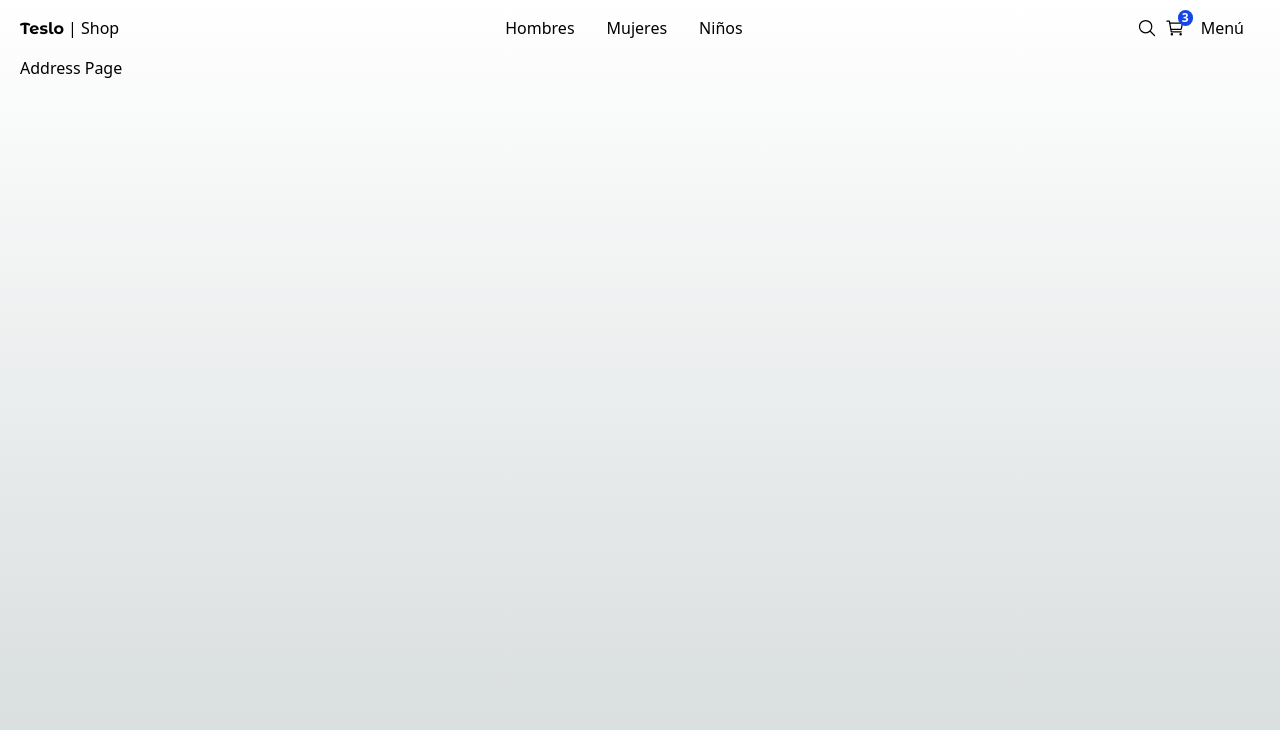
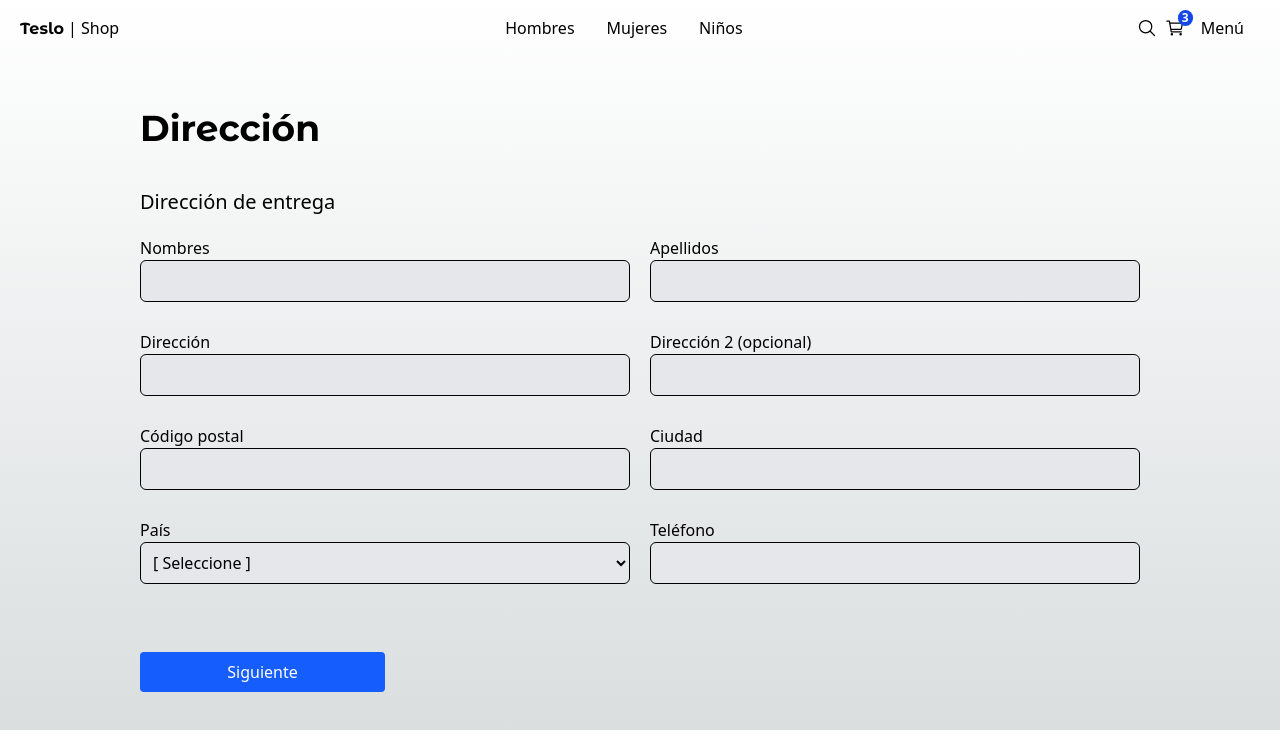
Before and after one commit to b4dow/tesloShop, a Next.js app: page /checkout/address in a window 1280 px wide. Shown: the top 730 px of the page. Built offline with nearby package versions, Linux system fonts and the light colour scheme.

Commit message:
add component address

```diff
--- a/src/app/(shop)/checkout/address/page.tsx
+++ b/src/app/(shop)/checkout/address/page.tsx
@@ -1,7 +1,66 @@
+import { Title } from "@/components";
+import Link from "next/link";
+
 export default function AddressPage() {
   return (
-    <div>
-      <h1>Address Page</h1>
+    <div className="flex flex-col sm:justify-center sm:items-center mb-72 px-10 sm:px-0">
+      <div className="w-full  xl:w-[1000px] flex flex-col justify-center text-left">
+        <Title title="Dirección" subtitle="Dirección de entrega" />
+
+        <div className="grid grid-cols-1 gap-2 sm:gap-5 sm:grid-cols-2">
+          <div className="flex flex-col mb-2">
+            <span>Nombres</span>
+            <input type="text" className="p-2 border rounded-md bg-gray-200" />
+          </div>
+
+          <div className="flex flex-col mb-2">
+            <span>Apellidos</span>
+            <input type="text" className="p-2 border rounded-md bg-gray-200" />
+          </div>
+
+          <div className="flex flex-col mb-2">
+            <span>Dirección</span>
+            <input type="text" className="p-2 border rounded-md bg-gray-200" />
+          </div>
+
+          <div className="flex flex-col mb-2">
+            <span>Dirección 2 (opcional)</span>
+            <input type="text" className="p-2 border rounded-md bg-gray-200" />
+          </div>
+
+          <div className="flex flex-col mb-2">
+            <span>Código postal</span>
+            <input type="text" className="p-2 border rounded-md bg-gray-200" />
+          </div>
+
+          <div className="flex flex-col mb-2">
+            <span>Ciudad</span>
+            <input type="text" className="p-2 border rounded-md bg-gray-200" />
+          </div>
+
+          <div className="flex flex-col mb-2">
+            <span>País</span>
+            <select className="p-2 border rounded-md bg-gray-200">
+              <option value="">[ Seleccione ]</option>
+              <option value="CRI">Costa Rica</option>
+            </select>
+          </div>
+
+          <div className="flex flex-col mb-2">
+            <span>Teléfono</span>
+            <input type="text" className="p-2 border rounded-md bg-gray-200" />
+          </div>
+
+          <div className="flex flex-col mb-2 sm:mt-10">
+            <Link
+              href="/checkout"
+              className="btn-primary flex w-full sm:w-1/2 justify-center "
+            >
+              Siguiente
+            </Link>
+          </div>
+        </div>
+      </div>
     </div>
   );
 }
```
